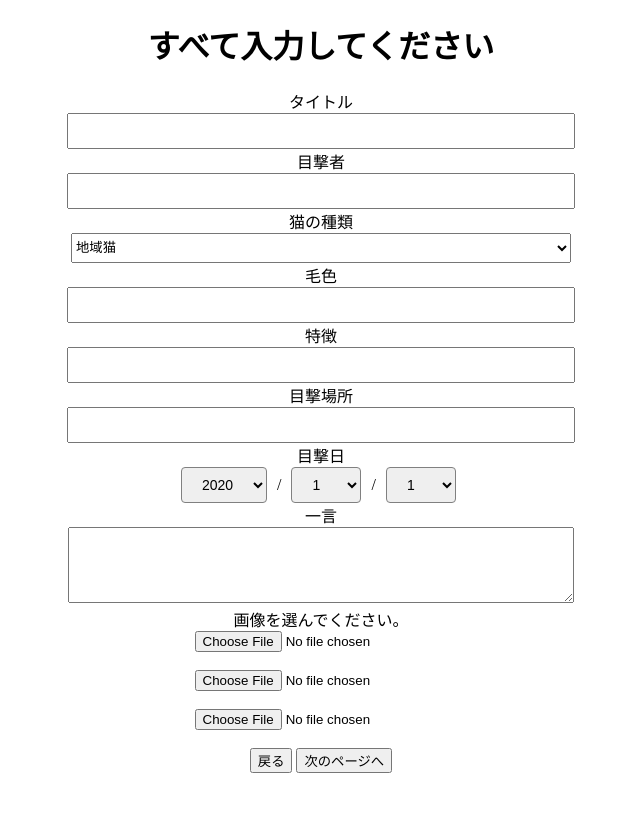
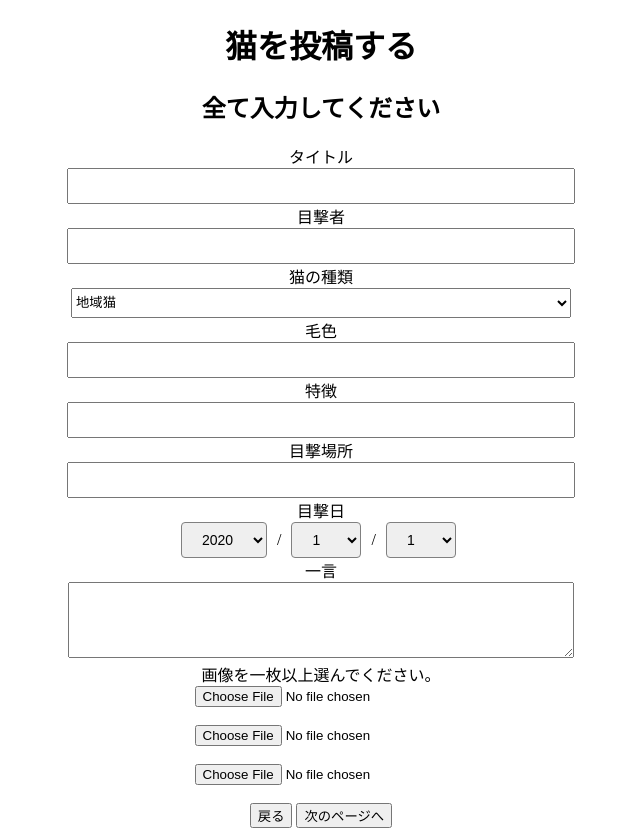
Before and after one commit to masashikuwahara/found_a_cat, a PHP site: page /new.php in a window 1280 px wide. Shown: the whole page, without its empty margins (319-959 px from the left). Before the commit the page ends 773 px from the top, so only its background shows below. Run offline with PHP 8.4, Linux system fonts and the light colour scheme.

Commit message:
新規投稿ページ修正

```diff
--- a/new.php
+++ b/new.php
@@ -4,7 +4,7 @@
   <meta charset="UTF-8">
   <meta name="viewport" content="width=device-width, initial-scale=1.0">
   <link rel="stylesheet" href="style.css">
-  <title>猫を登録する</title>
+  <title>猫を投稿する</title>
   <style>
   .form-select-wrap {
     display: flex;
@@ -25,7 +25,8 @@
 </head>
 <body>
   <div class="form">
-    <h1>すべて入力してください</h1>
+    <h1>猫を投稿する</h1>
+    <h2>全て入力してください</h2>
     <form method="post" action="confirmation.php" enctype="multipart/form-data">
       タイトル<br />
       <input class="tex" type="text" name="title" ><br />
@@ -54,7 +55,7 @@
       </div>
       一言<br />
       <textarea class="textb" type="text" name="comment" ></textarea><br />
-      画像を選んでください。<br />
+      画像を一枚以上選んでください。<br />
       <input type="file" name="img1" ><br /><br />
       <input type="file" name="img2" ><br /><br />
       <input type="file" name="img3" ><br /><br />
```
